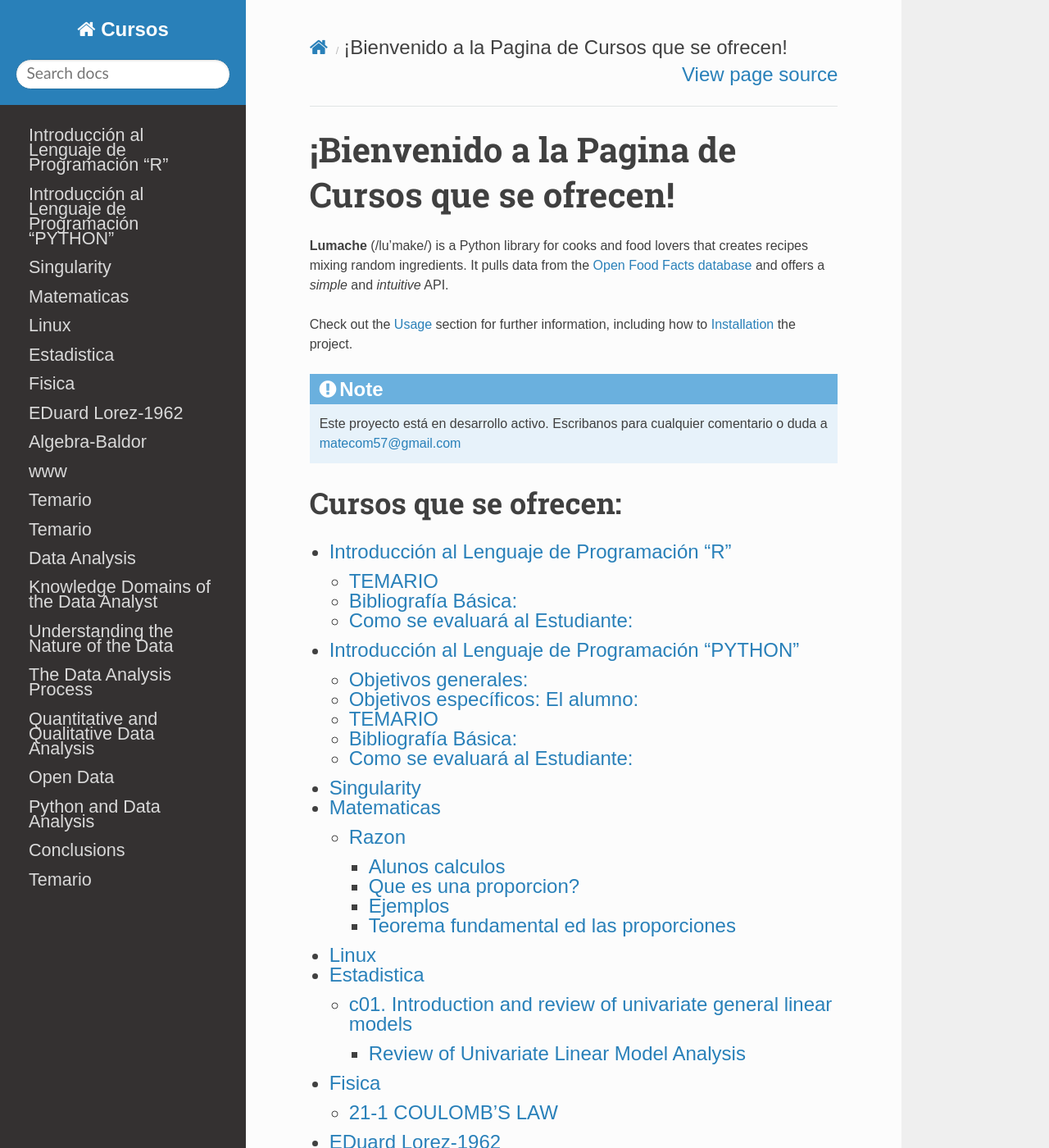
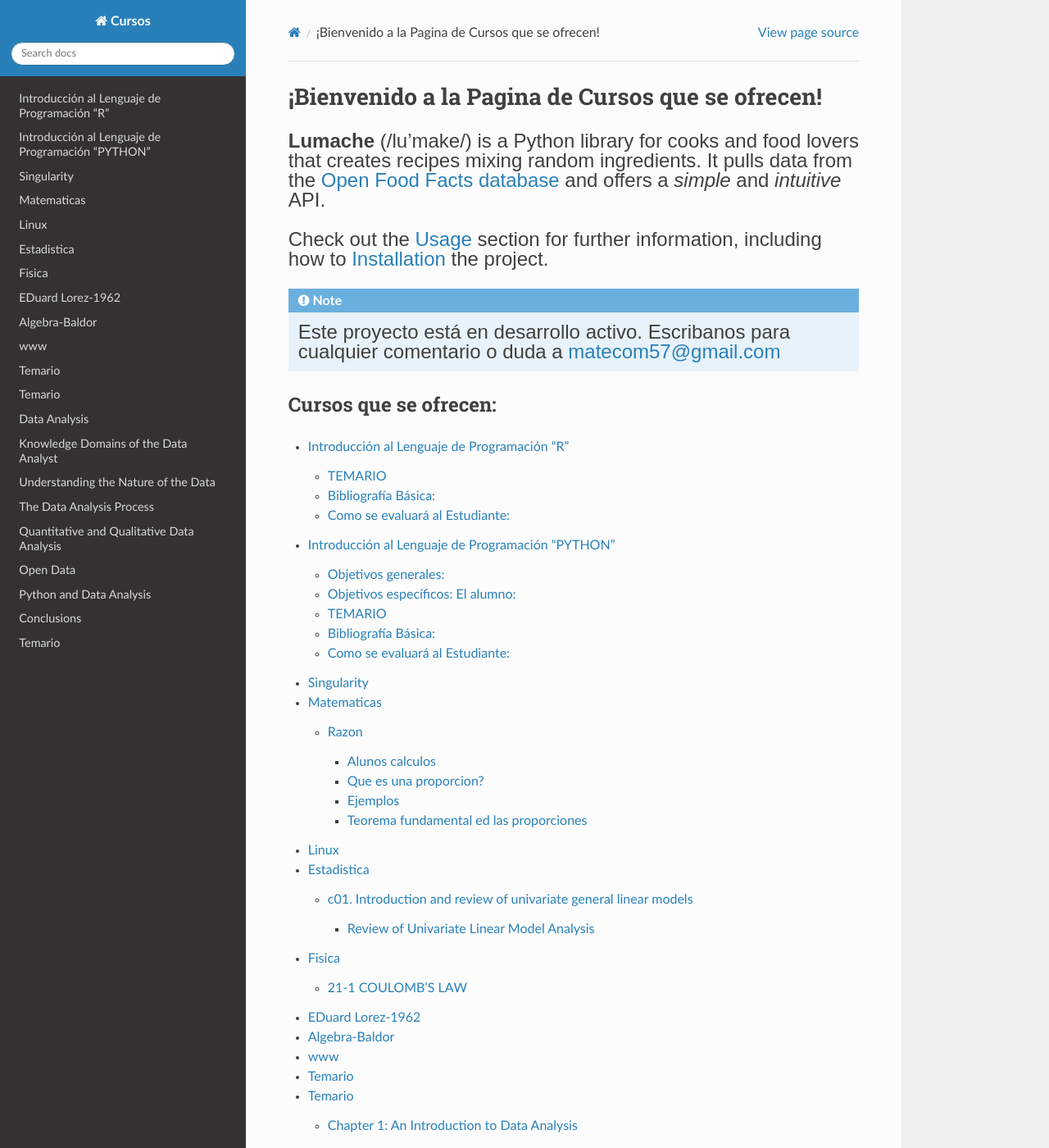
Before and after one commit to matecom57/santosg57-cursos, a Sphinx documentation site: the page built from docs/source/index.rst, in a window 1280 px wide and 1400 px high. Shown: the whole window at 82% size. Built offline with Sphinx 7.4.7 and the Read the Docs theme 3.1.0, drawn with Linux system fonts in a browser that asks for light colours.

Commit message:
Test comité

```diff
--- a/docs/source/_static/css/css-style.css
+++ b/docs/source/_static/css/css-style.css
@@ -1,4 +1,4 @@
-body {
+p {
     font-family:"Arial", Helvetica, sans-serif;
     font-size: 24px;
 }
```
